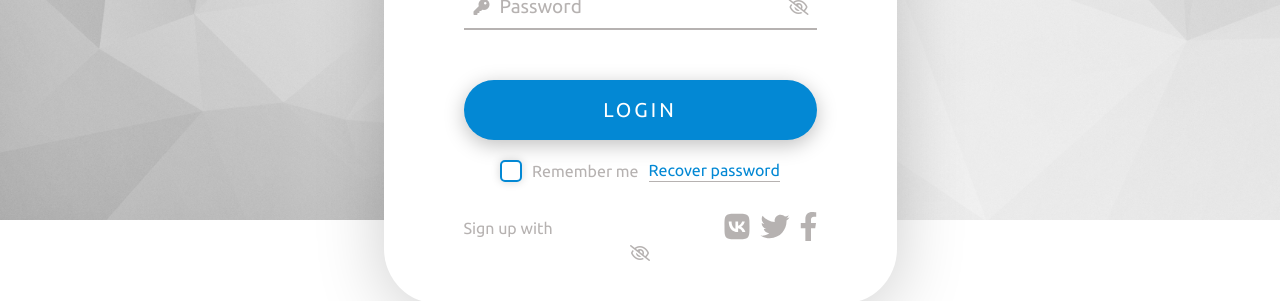
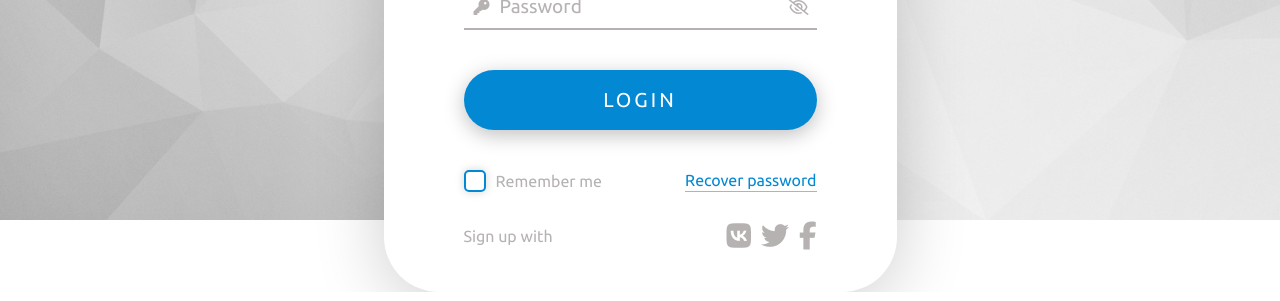
Before and after one commit to zoDLer1/classroom, a React (Create React App) app in the folder react-front/: page /login in a window 1280 px wide. Shown: the part 580-881 px from the top of the page. Built offline with nearby package versions, Linux system fonts and the light colour scheme.

Commit message:
refactored login form styles

```diff
--- a/react-front/src/UI/IconCheckbox/index.jsx
+++ b/react-front/src/UI/IconCheckbox/index.jsx
@@ -5,7 +5,7 @@ export default (props) => {
         <div className={css.block}>
             <input id={`${props.name}-icon`} type="checkbox" hidden/>
             <label for={`${props.name}-icon`} onClick={(evt) => props.func(evt)}>
-                <i className={`${css.icon} fa-regular fa-eye-slash`}></i>
+                <i className={`${css.icon} ${props.icon}`}></i>
             </label>
         </div>
     );
--- a/react-front/src/UI/Input/index.jsx
+++ b/react-front/src/UI/Input/index.jsx
@@ -7,7 +7,7 @@ export default ({ads, icon, ...props}) =>{
 
             <div class={css.body}>
                 {icon && (
-                    <i className={[css.icon, icon].join(' ')}></i>
+                    <i className={`${css.icon} ${icon}`}></i>
                 )}
                 <input {...props} />
             </div>
--- /dev/null
+++ b/react-front/src/UI/Messager/css/messager.module.css
@@ -0,0 +1,4 @@
+.icon{
+    color: var(--alt-color);
+    font-size: 28px;
+}
--- /dev/null
+++ b/react-front/src/UI/Messager/index.jsx
@@ -0,0 +1,11 @@
+import css from './css/messager.module.css'
+
+
+export default (props) =>  {
+
+    return (
+        <a href={props.to}>
+            <i className={`${css.icon} ${props.icon}`}></i>
+        </a>
+    )
+}
--- /dev/null
+++ b/react-front/src/UI/NavLink/css/navlink.module.css
@@ -0,0 +1,6 @@
+.block{
+    color: var(--faded-primary);
+}
+.choosen{
+    color: var(--primary-color);
+}
--- /dev/null
+++ b/react-front/src/UI/NavLink/index.jsx
@@ -0,0 +1,8 @@
+import css from './css/navlink.module.css'
+import { Link } from "react-router-dom"
+
+export default (props) =>  {
+    return (
+        <Link className={`${css.block} ${props.isChoosen ? css.choosen : ''}`} to={props.to}>{props.text}</Link>
+    )
+}
--- a/react-front/src/UI/Submit/css/submit.module.css
+++ b/react-front/src/UI/Submit/css/submit.module.css
@@ -1,6 +1,6 @@
 .block{
     width: 100%;
-    margin-bottom: 20px;
+    /* margin-bottom: 20px; */
     transition: transform 0.2s ease-out;
 }
 
--- /dev/null
+++ b/react-front/src/components/forms/login-form/css/loginForm.module.css
@@ -0,0 +1,51 @@
+
+.block{
+    justify-items: center;
+    flex-direction: column;
+    padding: 42px 80px;
+    margin: 0 auto;
+    position: relative;
+    background-color: #fff;
+    border-radius: 55px;
+    box-shadow: 0 10px 70px 0 rgb(0 0 0 / 20%);
+}
+
+.inputs{
+    gap: 40px;
+    margin: 40px 0;
+    display: flex;
+    flex-direction: column;
+}
+.ads{
+    width: 100%;
+    justify-content: space-between;
+}
+
+.flex{
+    display: flex;
+    align-items: center;
+}
+
+.submit{
+    margin-bottom: 40px;
+    width: 100%;
+}
+.messagers{
+    gap: 10px;
+}
+.text{
+    font-size: 16px;
+    color: var(--alt-color);
+}
+.signup{
+    width: 100%;
+    margin-top: 30px;
+    gap: 10px;
+    justify-content: space-between;
+}
+.links{
+    width: 100%;
+    gap: 35px;
+    justify-content: end;
+    margin-bottom: 30px;
+}
--- a/react-front/src/components/forms/login-form/index.jsx
+++ b/react-front/src/components/forms/login-form/index.jsx
@@ -1,13 +1,12 @@
-import 'components/forms/css/main.css'
-import Form_page_links from 'components/forms/forms-components/form-page-links'
-import Form_password from 'components/forms/forms-components/form-input/form-input-password'
 import Input from 'UI/Input'
 import Link from 'UI/Link'
 import Submit from 'UI/Submit'
 import Checkbox from 'UI/Checkbox'
 import IconCheckbox from 'UI/IconCheckbox'
+import Messager from 'UI/Messager'
+import css from './css/loginForm.module.css'
 import { useState } from 'react'
-
+import NavLink from 'UI/NavLink'
 
 
 
@@ -20,40 +19,31 @@ export default () => {
     }
 
     return (
-        <form class="form container">
-                <Form_page_links login='form__page-link--choosen'/>
-                <div class="form__inputs form__column-container">
+        <form className={[css.block, css.flex].join(' ')}>
+                <div className={[css.links, css.flex].join(' ')}>
+                    <NavLink to='/register' text='Register' ></NavLink>
+                    <NavLink to='/login' text='Sign in' isChoosen={true}></NavLink>
+                </div>
+                <div className={css.inputs}>
                     <Input name="email" placeholder="Email" icon='fa-solid fa-envelope' />
-                    <Input name="password" type={type} placeholder="Password" icon='fa-solid fa-key' ads={[<IconCheckbox func={toggleType} />] } />
+                    <Input name="password" type={type} placeholder="Password" icon='fa-solid fa-key' ads={[<IconCheckbox icon='fa-regular fa-eye-slash' name="password" func={toggleType} />] } />
                 </div>
-                <Submit text='login'/>
-                <div class="form__containter form__containter--between">
+                <div className={css.submit}>
+                    <Submit text='login'/>
+                </div>
+                <div className={[css.ads, css.flex].join(' ')}>
                     <Checkbox text='Remember me' />
                     <Link to='/' text='Recover password' />
-
                 </div>
-                <div class="form__signup form__containter form__containter--between">
-                    <p class="form__signup-text form__text">Sign up with</p>
-                    <div class="form__signup-links form__containter">
-                        <a href="#" class="form__signup-link">
-                            <svg width="26" height="27" viewBox="0 0 26 27" fill="none" xmlns="http://www.w3.org/2000/svg">
-                                <path d="M2.25729 2.59615C0.5 4.3798 0.5 7.2509 0.5 12.9925V14.0075C0.5 19.7491 0.5 22.6202 2.25729 24.4038C4.01458 26.1875 6.84325 26.1875 12.5 26.1875H13.5C19.1568 26.1875 21.9854 26.1875 23.7427 24.4038C25.5 22.6202 25.5 19.7491 25.5 14.0075V12.9925C25.5 7.2509 25.5 4.3798 23.7427 2.59615C21.9854 0.8125 19.1568 0.8125 13.5 0.8125H12.5C6.84325 0.8125 4.01458 0.8125 2.25729 2.59615ZM4.71875 8.53075H7.57294C7.66669 13.3731 9.77081 15.4243 11.4375 15.8472V8.53075H14.125V12.707C15.7708 12.5273 17.5 10.6242 18.0833 8.53075H20.7708C20.5509 9.61644 20.1127 10.6443 19.4836 11.5504C18.8545 12.4563 18.048 13.2208 17.1146 13.7961C18.1568 14.3212 19.0774 15.065 19.8154 15.9781C20.5534 16.8912 21.0921 17.953 21.3958 19.0931H18.4375C18.1649 18.1027 17.6102 17.2162 16.8429 16.5447C16.0757 15.8732 15.1302 15.4466 14.125 15.3186V19.0931H13.8021C8.10419 19.0931 4.85417 15.1282 4.71875 8.53075Z" fill="#427EA4"/>
-                            </svg>
-                        </a>
-                        <a href="#" class="form__signup-link">
-                            <svg width="30" height="25" viewBox="0 0 30 25" fill="none" xmlns="http://www.w3.org/2000/svg">
-                                <path d="M26.519 6.59328C26.5374 6.85088 26.5374 7.10854 26.5374 7.36614C26.5374 15.2233 20.5571 24.2767 9.6269 24.2767C6.2595 24.2767 3.13135 23.3014 0.5 21.6085C0.978443 21.6637 1.43842 21.6821 1.93527 21.6821C4.71378 21.6821 7.27156 20.7437 9.31407 19.1428C6.70113 19.0876 4.5114 17.3763 3.75695 15.021C4.125 15.0761 4.49299 15.1129 4.87945 15.1129C5.41306 15.1129 5.94673 15.0393 6.44353 14.9106C3.72019 14.3585 1.67762 11.9664 1.67762 9.07743V9.00385C2.46883 9.44548 3.38895 9.72149 4.36414 9.75825C2.76325 8.69097 1.71443 6.86929 1.71443 4.80837C1.71443 3.70433 2.00879 2.69227 2.52405 1.80902C5.44982 5.41561 9.84768 7.7709 14.7791 8.02856C14.6871 7.58693 14.6319 7.12695 14.6319 6.66692C14.6319 3.3915 17.2817 0.723389 20.5754 0.723389C22.2867 0.723389 23.8324 1.44103 24.9181 2.60029C26.2613 2.34269 27.5494 1.84584 28.6903 1.16502C28.2486 2.54512 27.3102 3.70438 26.0773 4.44037C27.2734 4.31163 28.4327 3.98034 29.4999 3.52036C28.6904 4.69797 27.6783 5.74679 26.519 6.59328Z" fill="#0FB1EE"/>
-                            </svg>
-
-                        </a>
-                        <a href="#" class="form__signup-link">
-                            <svg width="17" height="29" viewBox="0 0 17 29" fill="none" xmlns="http://www.w3.org/2000/svg">
-                                <path d="M15.2016 16.3125L16.0015 11.0642H11.0003V7.65838C11.0003 6.22254 11.6989 4.82295 13.9388 4.82295H16.2124V0.35457C16.2124 0.35457 14.1492 0 12.1765 0C8.05785 0 5.36572 2.51371 5.36572 7.06422V11.0642H0.787537V16.3125H5.36572V29H11.0003V16.3125H15.2016Z" fill="#4561A1"/>
-                            </svg>
-                        </a>
+                <div className={[css.signup, css.flex].join(' ')}>
+                    <p className={css.text}>Sign up with</p>
+                    <div className={[css.messagers, css.flex].join(' ')}>
+                        <Messager to='https://www.google.com' icon='fa-brands fa-vk' />
+                        <Messager to='https://www.google.com' icon='fa-brands fa-twitter' />
+                        <Messager to='https://www.google.com' icon='fa-brands fa-facebook-f' />
                     </div>
                 </div>
-                <IconCheckbox name="password_" />
+
         </form>
     )
 }
```
